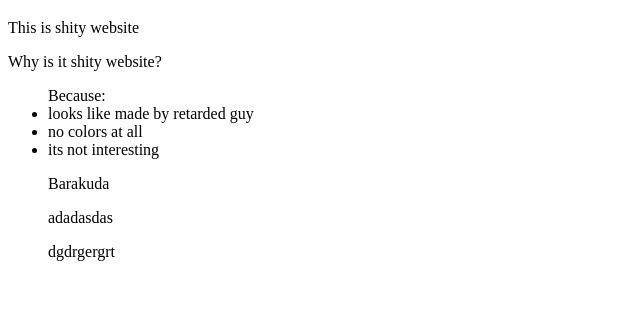
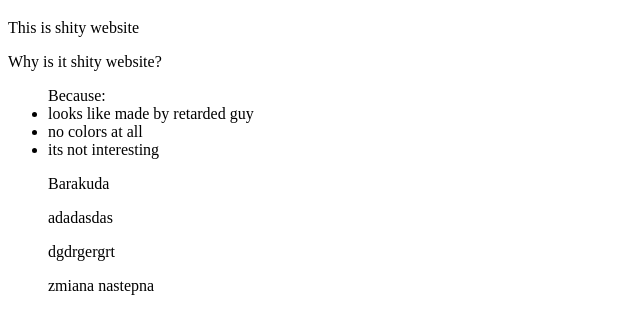
Before and after one commit to dadzid/projekt-startowy, a plain HTML site: page index.html in a window 1280 px wide. Shown: the part 61-394 px from the top of the page, without its empty margins (0-640 px from the left). Drawn offline with Linux system fonts and the light colour scheme.

Commit message:
zmiana 2

```diff
--- a/index.html
+++ b/index.html
@@ -14,7 +14,7 @@
 <p> Barakuda</p>
 <p> adadasdas</p>
     dgdrgergrt
-
+<p>zmiana nastepna</p>
 
 </ul>
 
```
